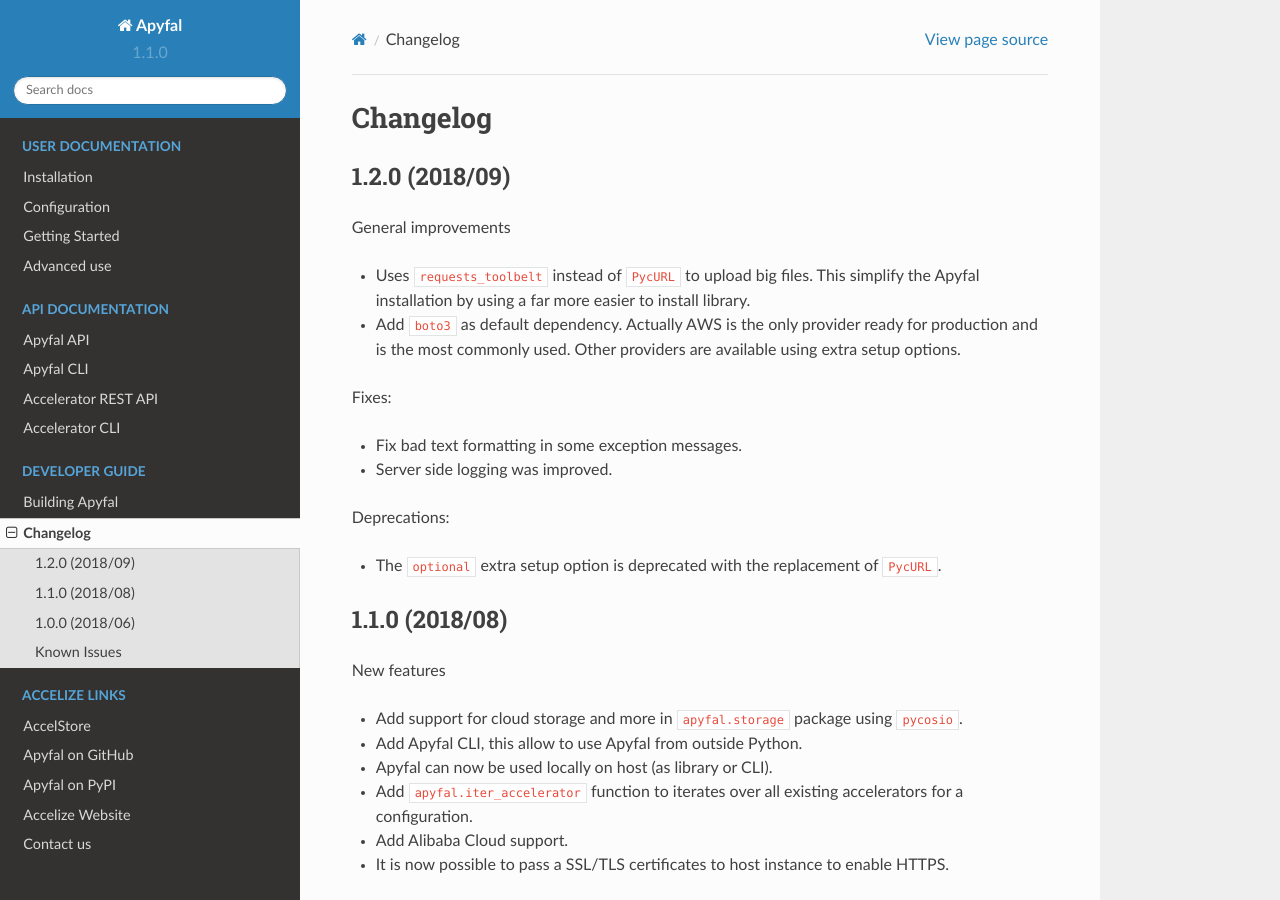
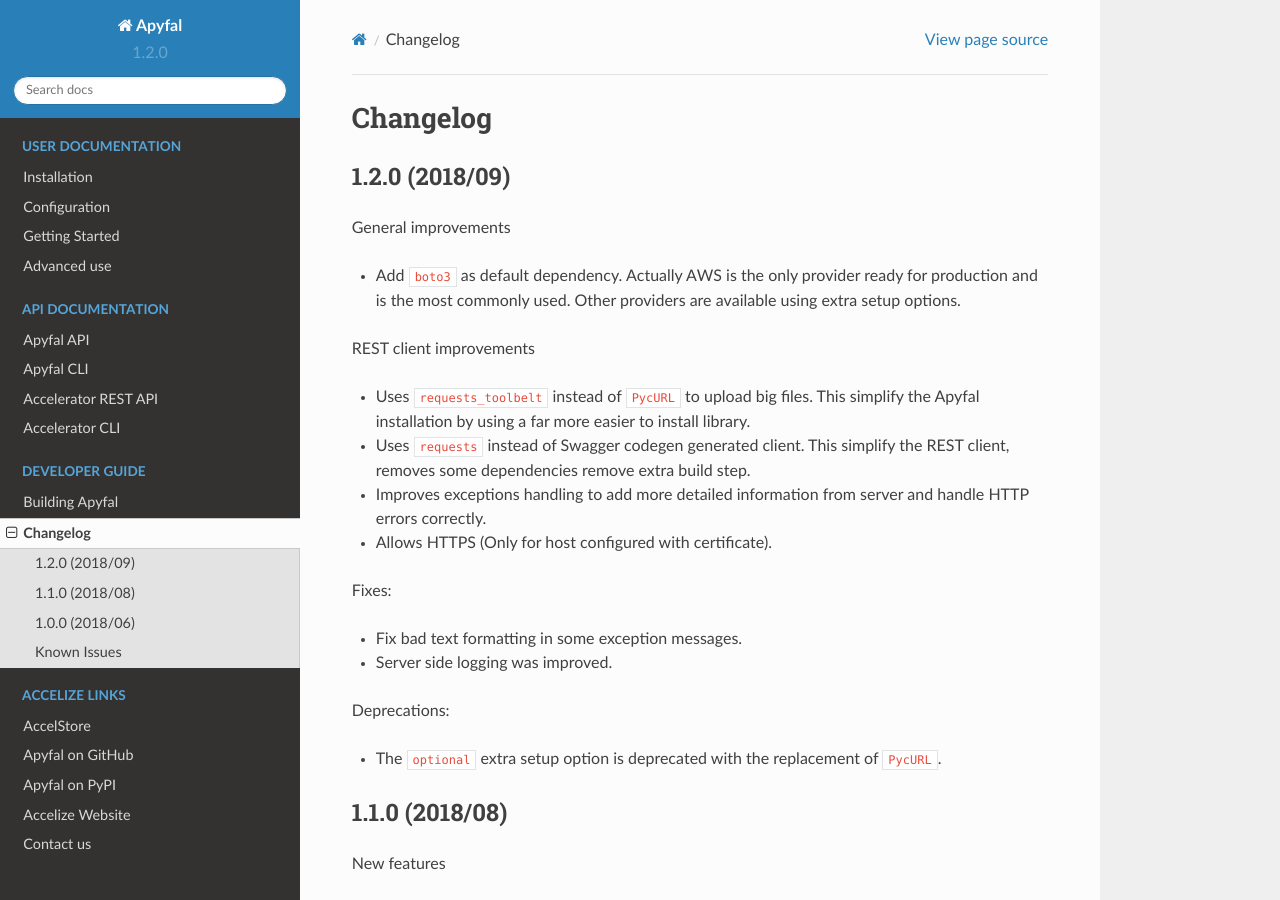
Before and after one commit to Accelize/apyfal, a Sphinx documentation site: the page built from docs/changes.rst, in a window 1280 px wide and 900 px high. Built offline with Sphinx 7.4.7 and the Read the Docs theme 2.0.0, drawn with Linux system fonts in a browser that asks for light colours; pages that are not in the unit, such as notebooks, are missing from menus.

Commit message:
Clean up setup

```diff
--- a/apyfal/__init__.py
+++ b/apyfal/__init__.py
@@ -16,7 +16,7 @@ WITHOUT WARRANTIES OR CONDITIONS OF ANY KIND, either express or implied.
 See the License for the specific language governing permissions and
 limitations under the License.
 """
-__version__ = "1.1.0"
+__version__ = "1.2.0"
 __copyright__ = "Copyright 2018 Accelize"
 __licence__ = "Apache 2.0"
 __all__ = ['Accelerator', 'iter_accelerators', 'get_logger']
--- a/docs/changes.rst
+++ b/docs/changes.rst
@@ -6,12 +6,20 @@ Changelog
 
 General improvements
 
+- Add ``boto3`` as default dependency. Actually AWS is the only provider
+  ready for production and is the most commonly used. Other providers are
+  available using extra setup options.
+
+REST client improvements
+
 - Uses ``requests_toolbelt`` instead of ``PycURL`` to upload big files.
   This simplify the Apyfal installation by using a far more easier to install
   library.
-- Add ``boto3`` as default dependency. Actually AWS is the only provider
-  ready for production and is the most commonly used. Other providers are
-  available using extra setup options.
+- Uses ``requests`` instead of Swagger codegen generated client. This
+  simplify the REST client, removes some dependencies remove extra build step.
+- Improves exceptions handling to add more detailed information from
+  server and handle HTTP errors correctly.
+- Allows HTTPS (Only for host configured with certificate).
 
 Fixes:
 
```
Also changed, not shown: 2 other files.
